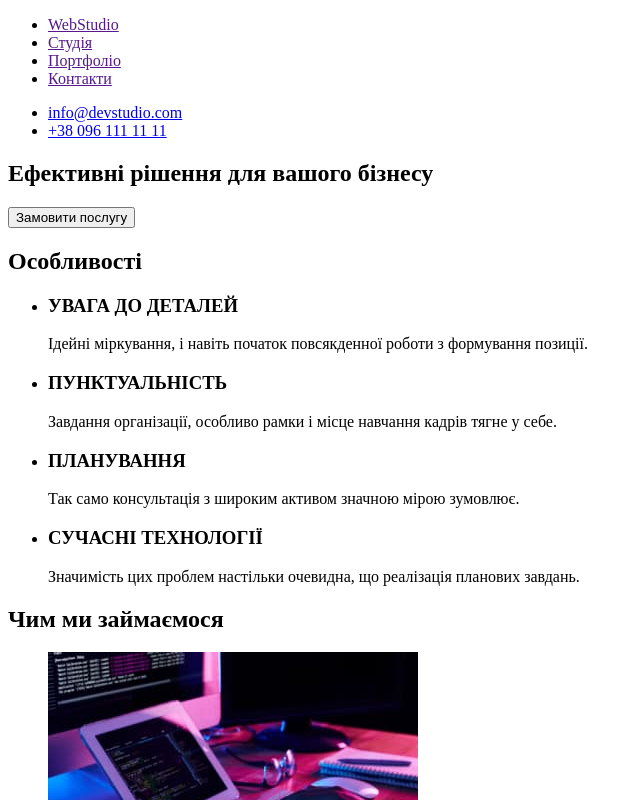
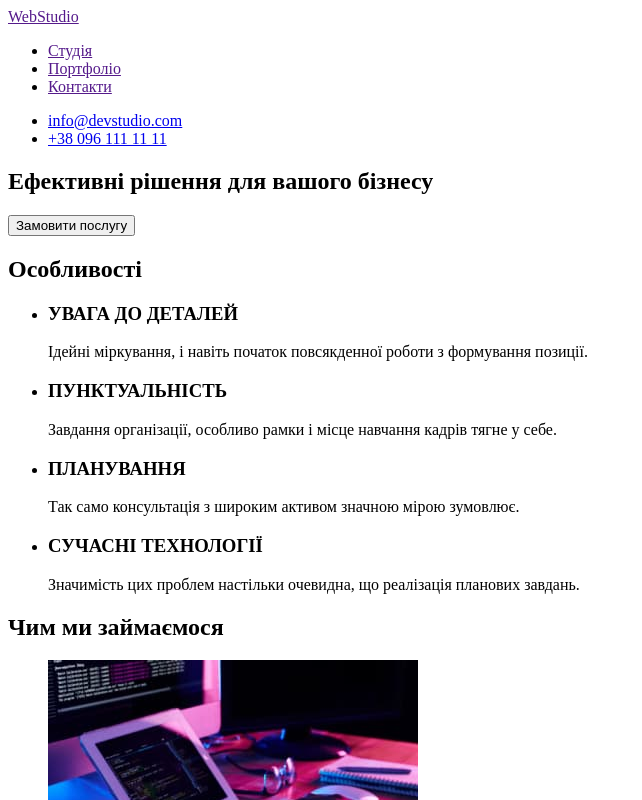
Before and after one commit to Kilativ54/goit-markup-hw-01, a plain HTML site: page index.html in a window 1280 px wide. Shown: the top 800 px of the page, without its empty margins (0-642 px from the left). Drawn offline with Linux system fonts and the light colour scheme.

Commit message:
Лого витягнув з загального списку в header і витягнув лого з тегу adress  в footery

```diff
--- a/index.html
+++ b/index.html
@@ -6,11 +6,12 @@
     <meta name="viewport" content="width=device-width, initial-scale=1.0" />
     <title>WebStudio</title>
   </head>
+
   <body>
     <header>
       <nav>
+        <a href="" title="Головна сторінка">WebStudio</a>
         <ul>
-          <li><a href="" title="Головна сторінка">WebStudio</a></li>
           <li><a href="" title="Студія">Студія</a></li>
           <li><a href="" title="Портфоліо">Портфоліо</a></li>
           <li><a href="" title="Контакти">Контакти</a></li>
@@ -112,8 +113,8 @@
     </main>
     <footer>
       <address>
+        <a href="" title="Головна сторінка">WebStudio</a>
         <ul>
-          <li><a href="" title="Головна сторінка">WebStudio</a></li>
           <li>
             <a
               href="https://goo.gl/maps/2znSzA5FASChHcnv6"
```
